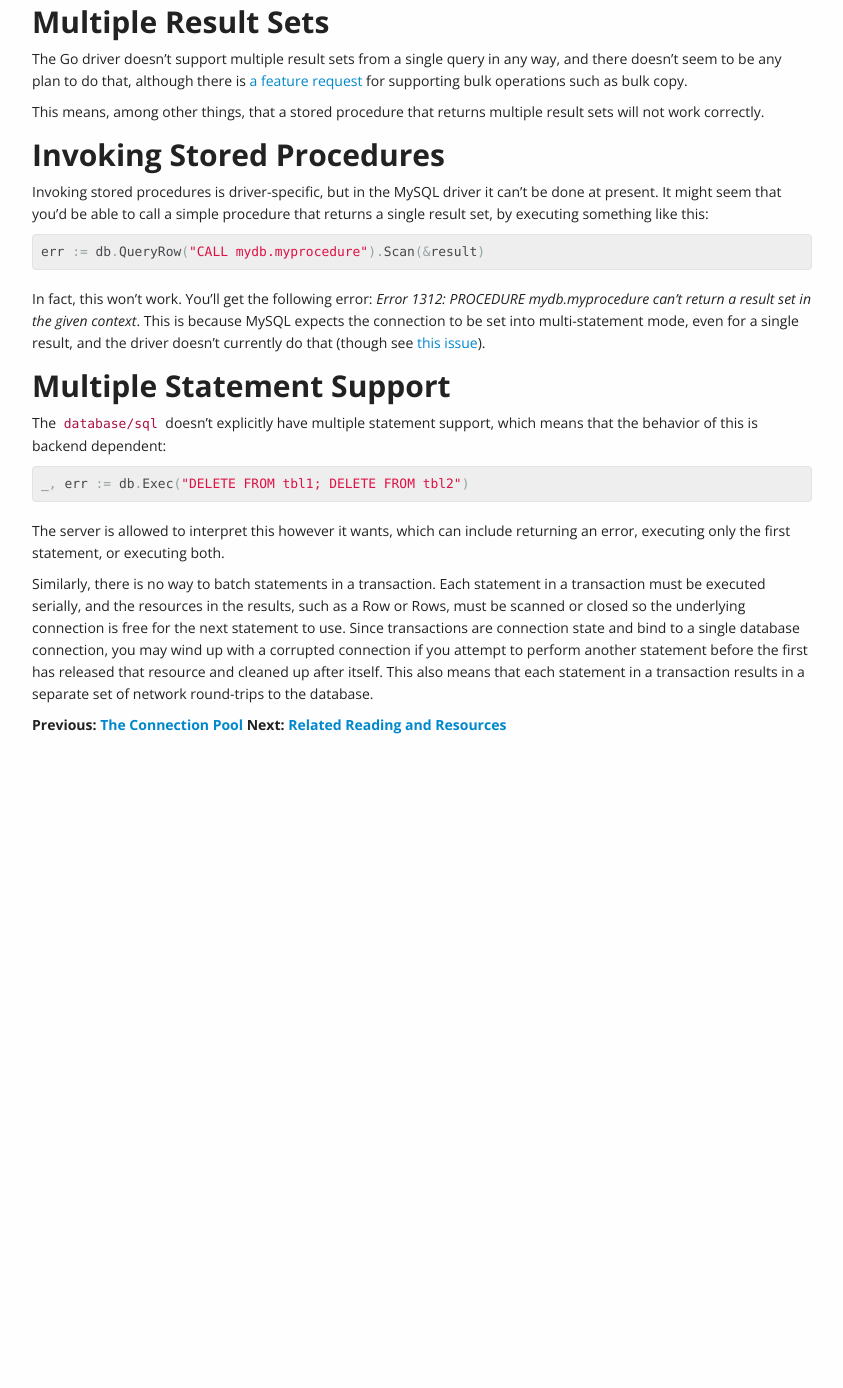
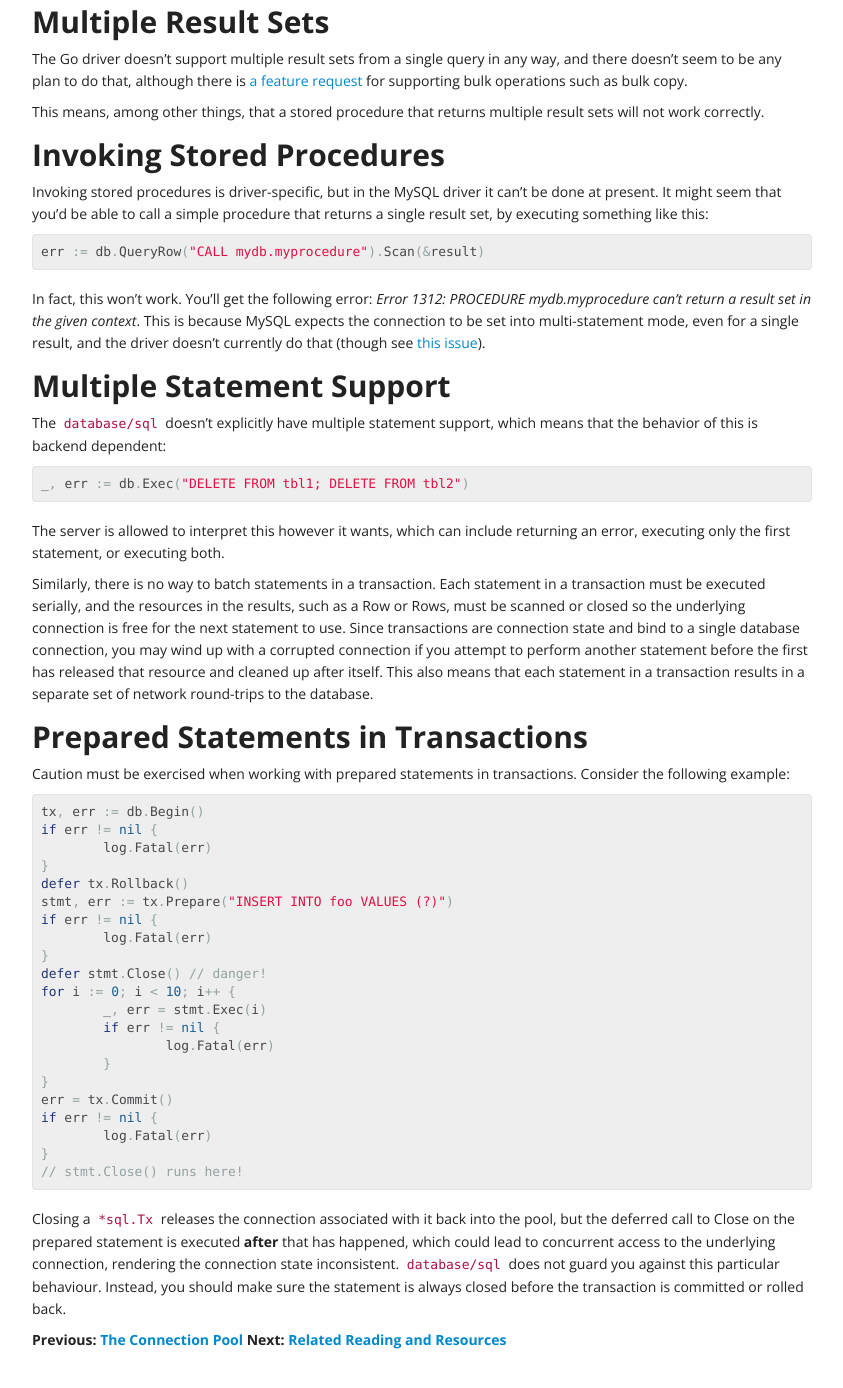
Before and after one commit to VividCortex/go-database-sql-tutorial, a Jekyll site: the page built from surprises.md, in a window 1280 px wide and 1400 px high, scrolled down 1076 px. Shown: the top 1388 px of the window, without its empty margins (298-1141 px from the left). Built offline with Jekyll 4.4.1, drawn with Linux system fonts in a browser that asks for light colours; before the commit the page ends 1861 px from its top, so only the background shows below that.

Commit message:
Warn about deferring the closure of a txn-scoped Stmt

```diff
--- a/surprises.md
+++ b/surprises.md
@@ -119,5 +119,43 @@ you attempt to perform another statement before the first has released that reso
 and cleaned up after itself.  This also means that each statement in a transaction
 results in a separate set of network round-trips to the database.
 
+Prepared Statements in Transactions
+===================================
+
+Caution must be exercised when working with prepared statements in
+transactions.  Consider the following example:
+
+<pre class="prettyprint lang-go">
+tx, err := db.Begin()
+if err != nil {
+	log.Fatal(err)
+}
+defer tx.Rollback()
+stmt, err := tx.Prepare("INSERT INTO foo VALUES (?)")
+if err != nil {
+	log.Fatal(err)
+}
+defer stmt.Close() // danger!
+for i := 0; i < 10; i++ {
+	_, err = stmt.Exec(i)
+	if err != nil {
+		log.Fatal(err)
+	}
+}
+err = tx.Commit()
+if err != nil {
+	log.Fatal(err)
+}
+// stmt.Close() runs here!
+</pre>
+
+Closing a `*sql.Tx` releases the connection associated with it back into the
+pool, but the deferred call to Close on the prepared statement is executed
+**after** that has happened, which could lead to concurrent access to the
+underlying connection, rendering the connection state inconsistent.
+`database/sql` does not guard you against this particular behaviour.  Instead,
+you should make sure the statement is always closed before the transaction is
+committed or rolled back.
+
 **Previous: [The Connection Pool](connection-pool.html)**
 **Next: [Related Reading and Resources](references.html)**
```
